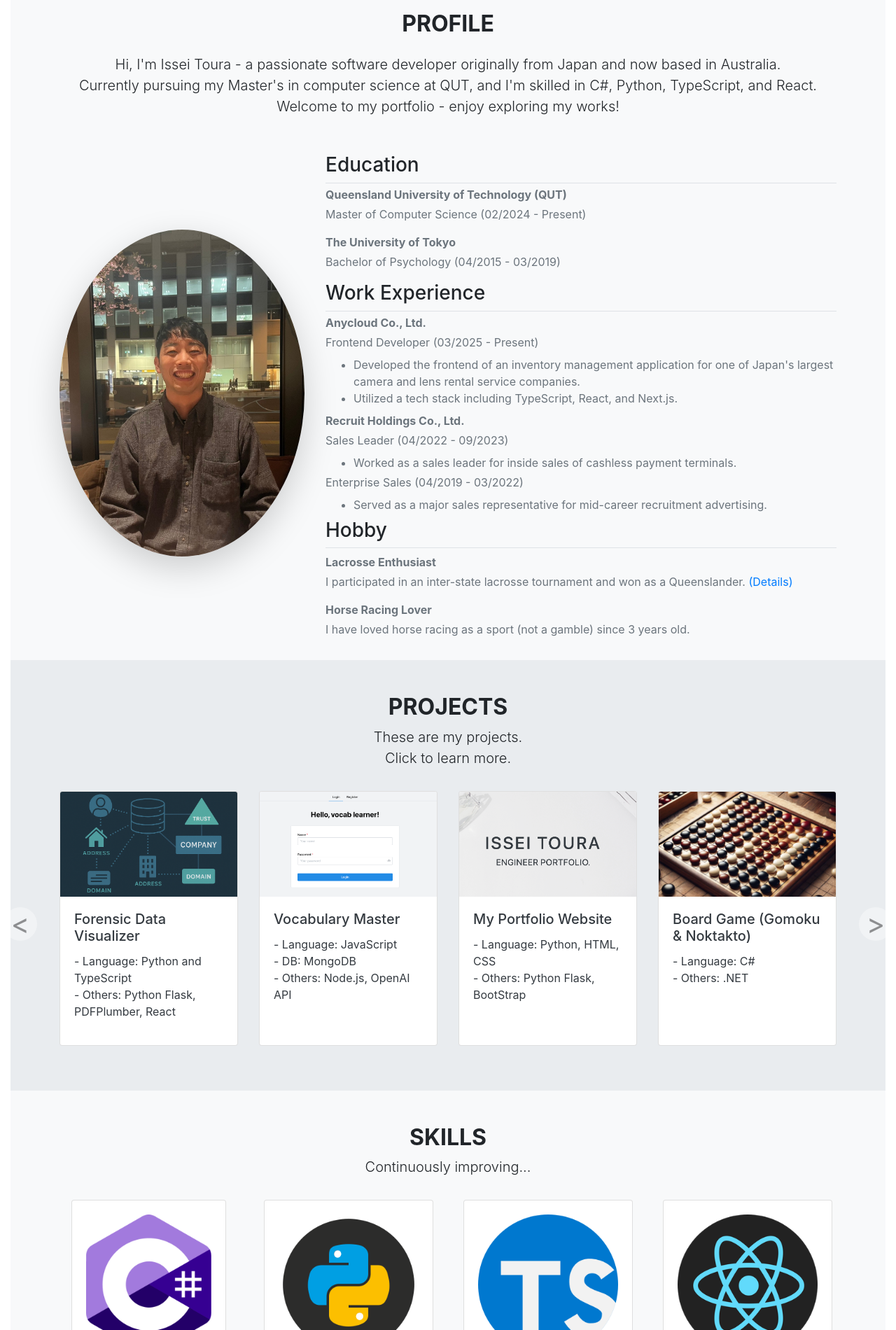
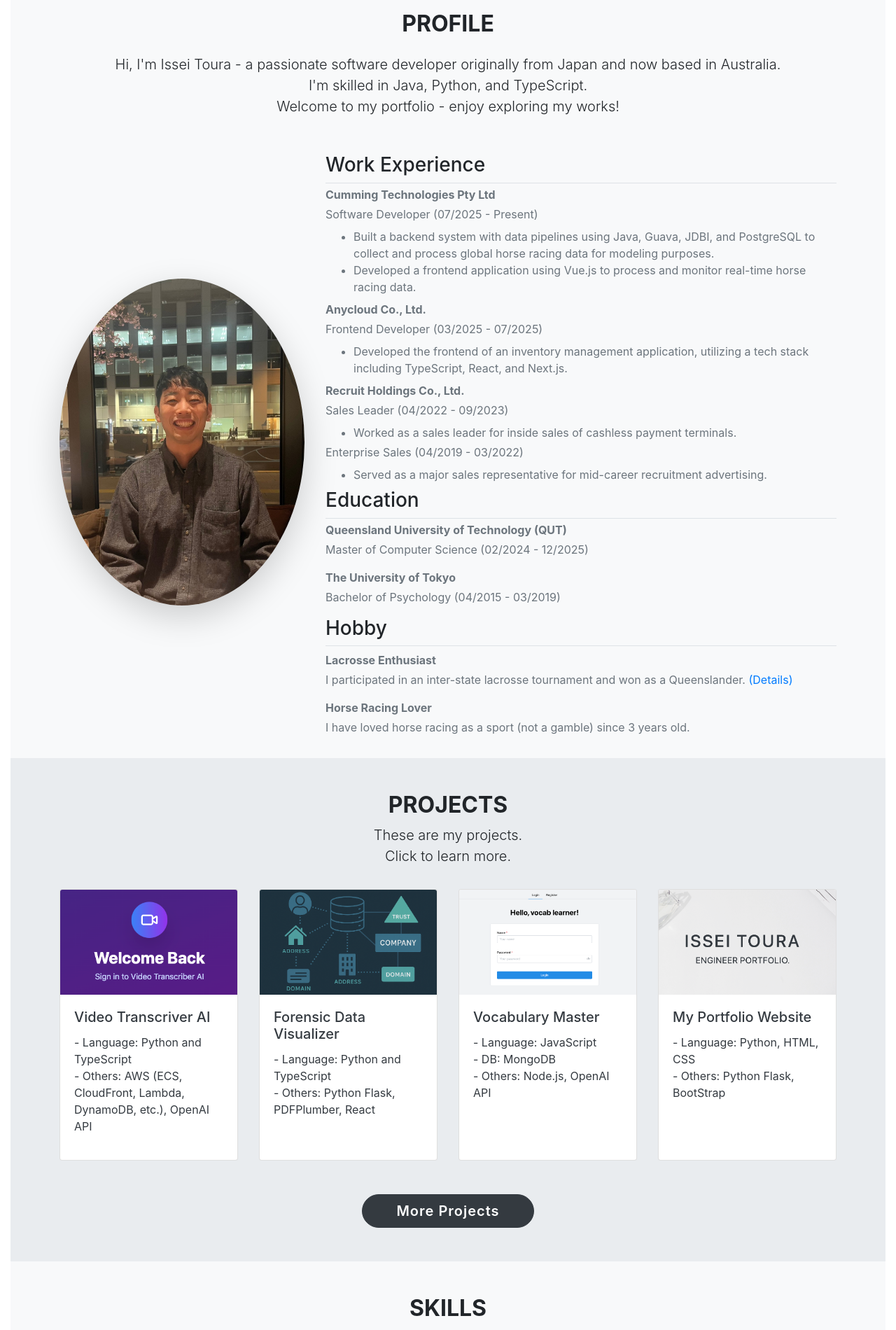
Before and after one commit to IsseiToura/MyPortfolioWebsite, a Flask app: page / in a window 1280 px wide. Shown: the part 710-2610 px from the top of the page at 70% size. Run offline with Flask 3, Linux system fonts and the light colour scheme; some libraries are stand-ins or nearby versions.

Commit message:
Update my profile.

```diff
--- a/isseipage/data/skills.py
+++ b/isseipage/data/skills.py
@@ -1,6 +1,6 @@
 def get_skills():
     return [
-        {"name": "C#", "image": "Csharp.png"},
+        {"name": "Java", "image": "java.png"},
         {"name": "Python", "image": "Python.png"},
         {"name": "TypeScript", "image": "TypeScript.png"},
         {"name": "React", "image": "React.png"}
--- a/isseipage/static/css/style.css
+++ b/isseipage/static/css/style.css
@@ -97,50 +97,29 @@
   transform: scale(1.1);
 }
 
-/* カルーセル矢印をカードの外側にずらす */
-.custom-carousel-arrow {
-  position: absolute;
-  top: 50%;
-  transform: translateY(-50%);
-  font-size: 2.5rem;
-  color: #333;
-  background: rgba(255, 255, 255, 0.7);
-  border-radius: 50%;
-  width: 48px;
-  height: 48px;
-  display: flex;
-  align-items: center;
-  justify-content: center;
-  cursor: pointer;
-  z-index: 2;
-  user-select: none;
-  transition: background 0.2s;
+/* project section */
+.project-item {
+  transition: opacity 0.5s ease, transform 0.5s ease;
 }
-.custom-carousel-arrow:hover {
-  background: #e9ecef;
+
+#showMoreBtn,
+#showLessBtn {
+  font-weight: 600;
+  letter-spacing: 1px;
+  transition: all 0.3s ease;
+  border-radius: 30px;
 }
-#projectsCarousel .carousel-control-prev {
-  left: -80px;
+
+#showMoreBtn:hover {
+  background-color: #000;
+  transform: translateY(-2px);
+  box-shadow: 0 4px 12px rgba(0, 0, 0, 0.15);
 }
-#projectsCarousel .carousel-control-next {
-  right: -80px;
-}
-@media (max-width: 991.98px) {
-  #projectsCarousel .carousel-control-prev {
-    left: 0;
-    width: 32px;
-    font-size: 2rem;
-  }
-  #projectsCarousel .carousel-control-next {
-    right: 0;
-    width: 32px;
-    font-size: 2rem;
-  }
-  .custom-carousel-arrow {
-    width: 32px;
-    height: 32px;
-    font-size: 2rem;
-  }
+
+#showLessBtn:hover {
+  background-color: #f8f9fa;
+  transform: translateY(-2px);
+  box-shadow: 0 4px 12px rgba(0, 0, 0, 0.1);
 }
 
 /* scrollbar */
--- a/isseipage/templates/index.html
+++ b/isseipage/templates/index.html
@@ -24,9 +24,9 @@
         <h2 class="font-weight-bold mb-4" id="profile_anchor">PROFILE</h2>
         <p class="lead mb-5">
           Hi, I'm Issei Toura - a passionate software developer originally from
-          Japan and now based in Australia. <br />Currently pursuing my Master's
-          in computer science at QUT, and I'm skilled in C#, Python, TypeScript,
-          and React. <br />Welcome to my portfolio - enjoy exploring my works!
+          Japan and now based in Australia. <br />I'm skilled in Java, Python,
+          and TypeScript. <br />Welcome to my portfolio - enjoy exploring my
+          works!
         </p>
       </div>
     </div>
@@ -42,31 +42,6 @@
         />
       </div>
       <div class="col-12 col-lg-8">
-        <!-- Education Section -->
-        <div class="mb-2">
-          <h3 class="border-bottom pb-2 mb-1">
-            <i class="fas fa-graduation-cap me-2"></i>Education
-          </h3>
-          <div class="ps-3">
-            <div class="mb-3">
-              <p class="text-muted mb-1">
-                <strong>Queensland University of Technology (QUT)</strong>
-              </p>
-              <p class="text-muted mb-0">
-                Master of Computer Science (02/2024 - Present)
-              </p>
-            </div>
-            <div class="mb-3">
-              <p class="text-muted mb-1">
-                <strong>The University of Tokyo</strong>
-              </p>
-              <p class="text-muted mb-0">
-                Bachelor of Psychology (04/2015 - 03/2019)
-              </p>
-            </div>
-          </div>
-        </div>
-
         <!-- Work Experience Section -->
         <div class="mb-2">
           <h3 class="border-bottom pb-2 mb-1">
@@ -75,24 +50,39 @@
           <div class="ps-3">
             <div class="mb-2">
               <p class="text-muted mb-1">
+                <strong>Cumming Technologies Pty Ltd</strong>
+              </p>
+              <p class="text-muted mb-2">
+                Software Developer (07/2025 - Present)
+              </p>
+              <ul class="text-muted mb-0">
+                <li>
+                  Built a backend system with data pipelines using Java, Guava,
+                  JDBI, and PostgreSQL to collect and process global horse
+                  racing data for modeling purposes.
+                </li>
+                <li>
+                  Developed a frontend application using Vue.js to process and
+                  monitor real-time horse racing data.
+                </li>
+              </ul>
+            </div>
+            <div class="mb-2">
+              <p class="text-muted mb-1">
                 <strong>Anycloud Co., Ltd.</strong>
               </p>
               <p class="text-muted mb-2">
-                Frontend Developer (03/2025 - Present)
+                Frontend Developer (03/2025 - 07/2025)
               </p>
               <ul class="text-muted mb-0">
                 <li>
-                  Developed the frontend of an inventory management application
-                  for one of Japan's largest camera and lens rental service
-                  companies.
-                </li>
-                <li>
-                  Utilized a tech stack including TypeScript, React, and
+                  Developed the frontend of an inventory management application,
+                  utilizing a tech stack including TypeScript, React, and
                   Next.js.
                 </li>
               </ul>
             </div>
-            <div class="mb-1">
+            <div class="mb-2">
               <p class="text-muted mb-1">
                 <strong>Recruit Holdings Co., Ltd.</strong>
               </p>
@@ -112,6 +102,31 @@
                   recruitment advertising.
                 </li>
               </ul>
+            </div>
+          </div>
+        </div>
+
+        <!-- Education Section -->
+        <div class="mb-2">
+          <h3 class="border-bottom pb-2 mb-1">
+            <i class="fas fa-graduation-cap me-2"></i>Education
+          </h3>
+          <div class="ps-3">
+            <div class="mb-3">
+              <p class="text-muted mb-1">
+                <strong>Queensland University of Technology (QUT)</strong>
+              </p>
+              <p class="text-muted mb-0">
+                Master of Computer Science (02/2024 - 12/2025)
+              </p>
+            </div>
+            <div class="mb-3">
+              <p class="text-muted mb-1">
+                <strong>The University of Tokyo</strong>
+              </p>
+              <p class="text-muted mb-0">
+                Bachelor of Psychology (04/2015 - 03/2019)
+              </p>
             </div>
           </div>
         </div>
@@ -162,26 +177,24 @@
       </div>
     </div>
 
-    <!-- Carousel Container -->
-    <div id="projectsCarousel" class="carousel slide" data-bs-ride="false">
-      <div class="carousel-inner">
-        {% set projects_per_page = 4 %} {% set total_pages = (projects|length /
-        projects_per_page)|round(0, 'ceil')|int %} {% for page in
-        range(total_pages) %}
-        <div class="carousel-item {% if page == 0 %}active{% endif %}">
-          <div class="row">
-            {% for project in projects[page * projects_per_page:(page + 1) *
-            projects_per_page] %}
-            <div class="col-12 col-sm-6 col-lg-3 mb-3">
+    <!-- Projects Grid -->
+    <div id="projectsContainer">
+      <div class="row" id="projectsRow">
+        {% for project in projects %}
+        <div
+          class="col-12 col-sm-6 col-lg-3 mb-4 project-item"
+          data-index="{{ loop.index0 }}"
+          style="{% if loop.index0 >= 4 %}display: none;{% endif %}"
+        >
           <a
             href="{{ url_for('main.show_project_details', project_id=project.id) }}"
             class="text-decoration-none text-dark"
           >
-                <div class="card card-projects h-100" style="min-height: 200px">
+            <div class="card card-projects h-100">
               <img
                 class="card-img-top"
                 src="{{url_for('static', filename='images/' + project.image)}}"
-                    alt="Card Image"
+                alt="{{ project.title }}"
                 style="height: 150px; object-fit: cover"
               />
               <div class="card-body d-flex flex-column">
@@ -195,34 +208,73 @@
         </div>
         {% endfor %}
       </div>
+
+      <!-- More Button -->
+      {% if projects|length > 4 %}
+      <div class="text-center mt-4">
+        <button
+          id="showMoreBtn"
+          class="btn btn-lg btn-dark px-5 py-2"
+          onclick="showMoreProjects()"
+        >
+          More Projects
+        </button>
+        <button
+          id="showLessBtn"
+          class="btn btn-lg btn-outline-dark px-5 py-2"
+          onclick="showLessProjects()"
+          style="display: none"
+        >
+          Show Less
+        </button>
       </div>
-        {% endfor %}
-      </div>
-
-      <!-- Carousel Controls -->
-      {% if total_pages > 1 %}
-      <span
-        class="custom-carousel-arrow carousel-control-prev"
-        data-bs-target="#projectsCarousel"
-        data-bs-slide="prev"
-        role="button"
-        aria-label="Previous"
-      >
-        &lt;
-      </span>
-      <span
-        class="custom-carousel-arrow carousel-control-next"
-        data-bs-target="#projectsCarousel"
-        data-bs-slide="next"
-        role="button"
-        aria-label="Next"
-      >
-        &gt;
-      </span>
       {% endif %}
     </div>
   </div>
 </section>
+
+<script>
+  let currentlyShowing = 4;
+  const totalProjects = {{ projects|length }};
+  const projectsPerLoad = 4;
+
+  function showMoreProjects() {
+    const projectItems = document.querySelectorAll('.project-item');
+    const nextBatch = Math.min(currentlyShowing + projectsPerLoad, totalProjects);
+
+    for (let i = currentlyShowing; i < nextBatch; i++) {
+      if (projectItems[i]) {
+        projectItems[i].style.display = 'block';
+      }
+    }
+
+    currentlyShowing = nextBatch;
+
+    // if all projects are displayed, change the button
+    if (currentlyShowing >= totalProjects) {
+      document.getElementById('showMoreBtn').style.display = 'none';
+      document.getElementById('showLessBtn').style.display = 'inline-block';
+    }
+  }
+
+  function showLessProjects() {
+    const projectItems = document.querySelectorAll('.project-item');
+
+    // hide the projects other than the first 4
+    for (let i = 4; i < projectItems.length; i++) {
+      projectItems[i].style.display = 'none';
+    }
+
+    currentlyShowing = 4;
+
+    // reset the buttons
+    document.getElementById('showMoreBtn').style.display = 'inline-block';
+    document.getElementById('showLessBtn').style.display = 'none';
+
+    // scroll to the project section
+    document.getElementById('projects_anchor').scrollIntoView({ behavior: 'smooth', block: 'start' });
+  }
+</script>
 
 <section class="container-fluid py-5" style="background-color: #f8f9fa">
   <div class="container">
@@ -298,7 +350,7 @@
         <div class="mx-3">
           <div class="d-flex justify-content-center align-items-center">
             <a
-              href="https://www.instagram.com/issei.t0429/"
+              href="https://www.instagram.com/buriburi_brisbane/"
               target="_blank"
               rel="noopener noreferrer"
             >
```
Also changed, not shown: isseipage/data/projects.py (+10 -1 lines), isseipage/self_introduction.md (+11 -3 lines), isseipage/static/images/java.png (added), isseipage/static/images/video-transcriver-ai.png (added). Lines whose indentation alone changed are shown as unchanged.
